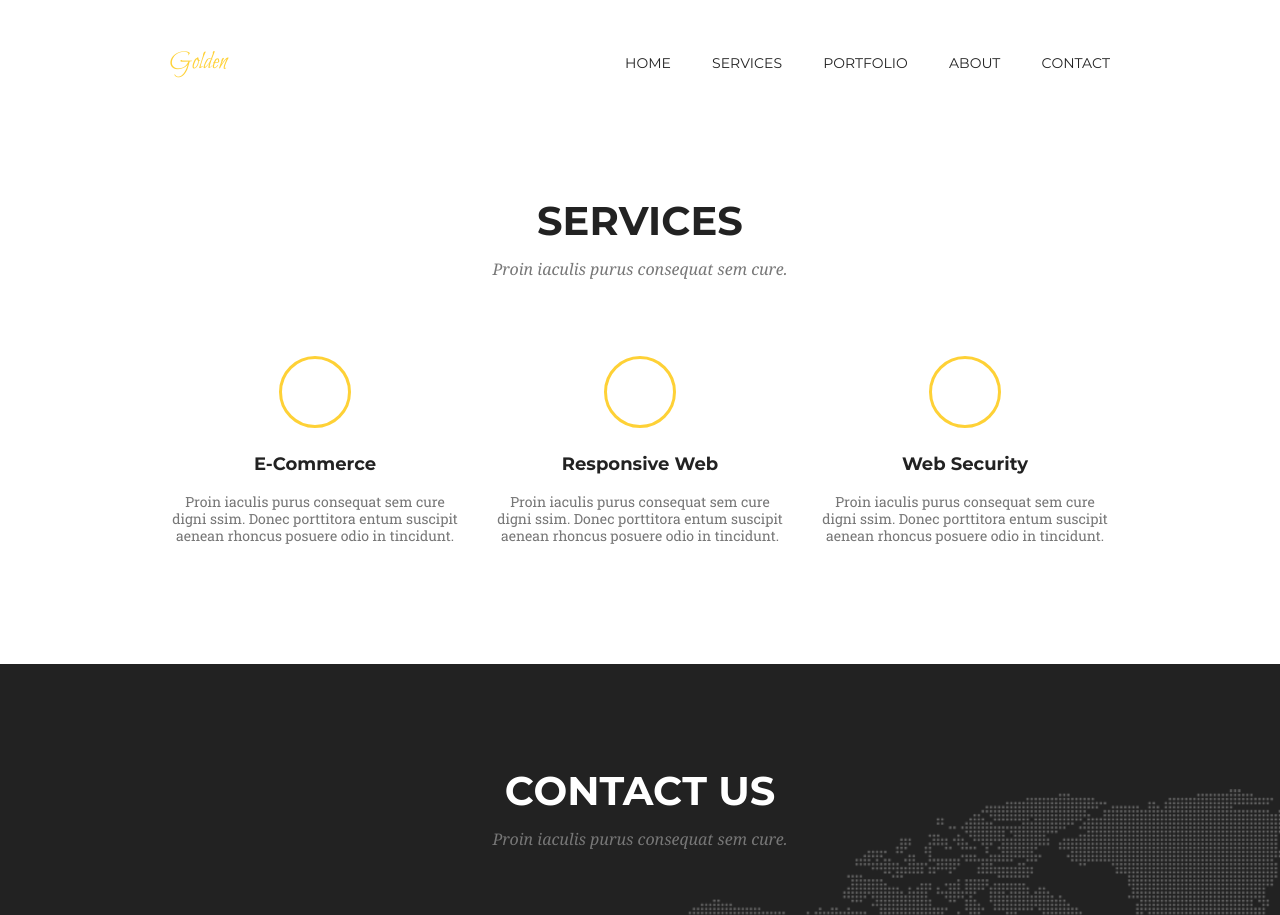
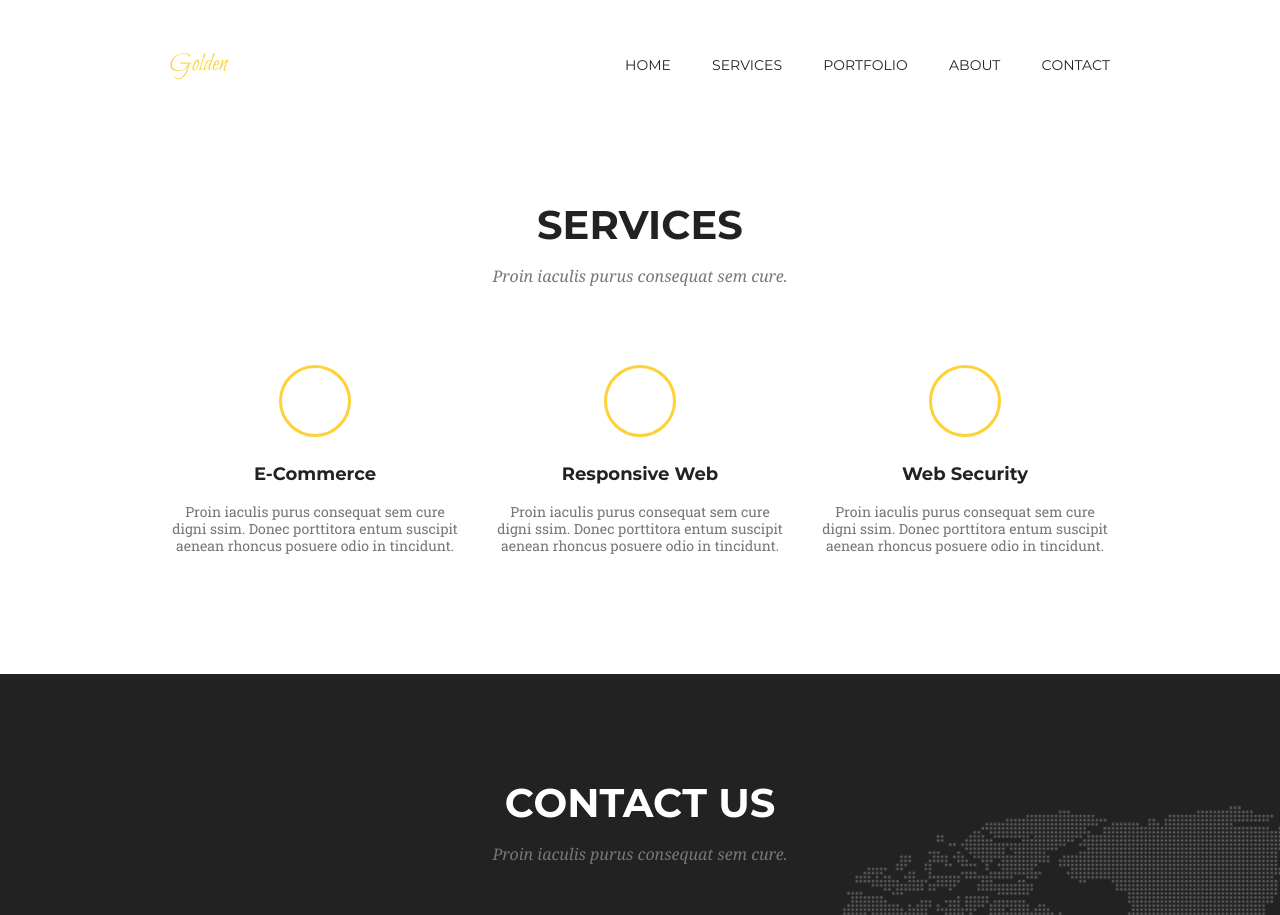
Before and after one commit to svogk/goit-fe-course, a plain HTML site: page html-css/module-07/index.html in a window 1280 px wide. Shown: the top 915 px of the page. Drawn offline with Linux system fonts and the light colour scheme.

Commit message:
bugs fixed

```diff
--- a/html-css/module-07/css/styles.css
+++ b/html-css/module-07/css/styles.css
@@ -132,13 +132,7 @@ img {
 /* start h2 */
 .services-title,
 .contact-title {
-  display: flex;
-  flex-direction: column;
   text-align: center;
-  margin-bottom: 78px;
-}
-
-.line-1 {
   font-size: 40px;
   font-family: "Montserrat";
   font-weight: 700;
@@ -146,21 +140,24 @@ img {
   margin-bottom: 16px;
 }
 
-.services-title .line-1 {
+.services-title {
   color: #222222;
 }
 
-.contact-title .line-1 {
+.contact-title {
   color: #ffffff;
   padding-top: 104px;
 }
 
-.line-2 {
+.services-deskr,
+.contact-deskr {
   font-size: 16px;
   color: #777777;
   font-family: "Noto Serif";
   font-weight: 400;
   font-style: italic;
+  text-align: center;
+  margin-bottom: 78px;
 }
 /* end h2 */
 
@@ -266,7 +263,6 @@ img {
   font-size: 14px;
   font-family: "Montserrat";
   font-weight: 700;
-  text-transform: uppercase;
   padding: 0 20px;
 }
 
@@ -280,6 +276,7 @@ img {
   height: 210px;
   padding-top: 18px;
   padding-bottom: 18px;
+  resize: none;
 }
 
 .contact-form input::placeholder,
--- a/html-css/module-07/index.html
+++ b/html-css/module-07/index.html
@@ -4,7 +4,7 @@
     <meta charset="UTF-8" />
     <meta name="viewport" content="width=device-width, initial-scale=1.0" />
     <meta http-equiv="X-UA-Compatible" content="ie=edge" />
-    <link rel="stylesheet" href="css/normalize.css" />
+    <!-- <link rel="stylesheet" href="css/normalize.css" /> -->
     <link rel="stylesheet" href="css/styles.css" />
     <title>Module 07</title>
   </head>
@@ -26,10 +26,8 @@
     <main>
       <!-- Services section -->
       <section class="services container">
-        <h2 class="services-title">
-          <span class="line-1">Services</span>
-          <span class="line-2">Proin iaculis purus consequat sem cure.</span>
-        </h2>
+        <h2 class="services-title">Services</h2>
+        <p class="services-deskr">Proin iaculis purus consequat sem cure.</p>
         <ul class="services-list">
           <!-- 1 -->
           <li class="services-item icon-e-commerce">
@@ -63,10 +61,8 @@
       <!-- Contact section -->
       <section class="contact">
         <div class="container">
-          <h2 class="contact-title">
-            <span class="line-1">Contact us</span>
-            <span class="line-2">Proin iaculis purus consequat sem cure.</span>
-          </h2>
+          <h2 class="contact-title">Contact us</h2>
+          <p class="contact-deskr">Proin iaculis purus consequat sem cure.</p>
           <form class="contact-form" action="#">
             <div class="contact-form-fields">
               <div class="contact-form-input-info">
```
